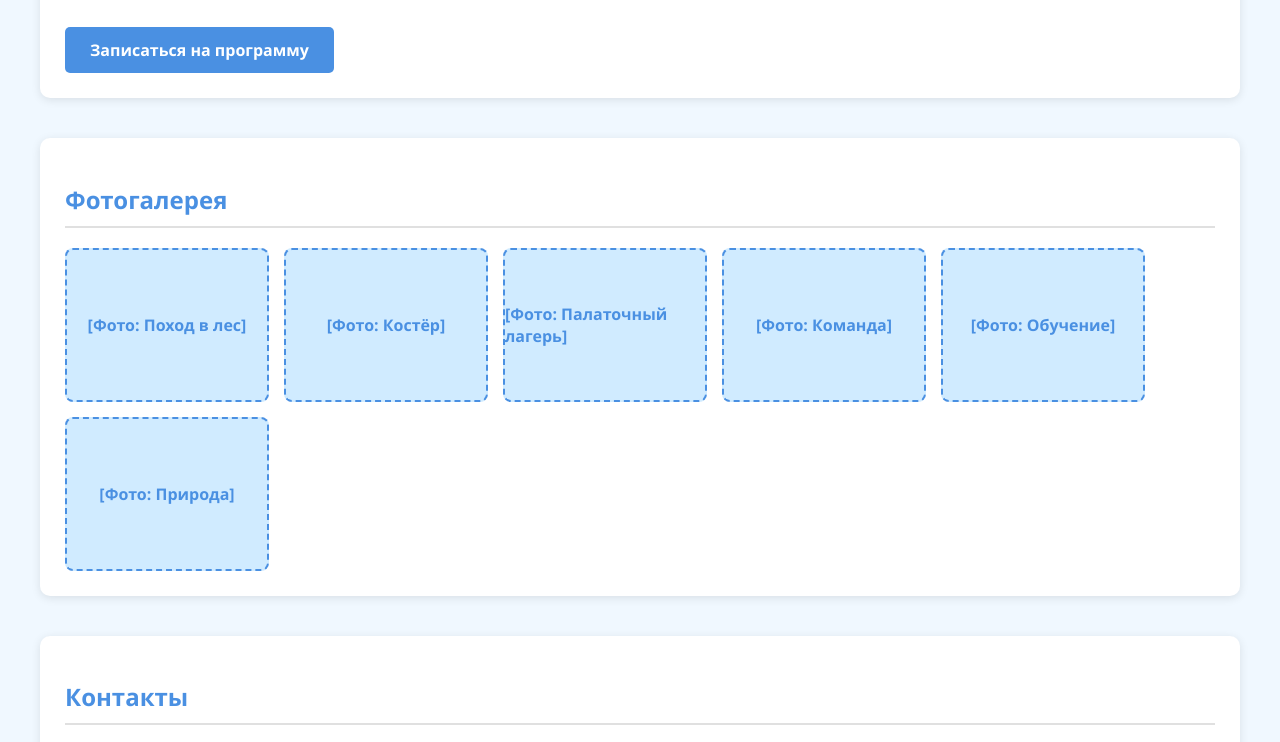
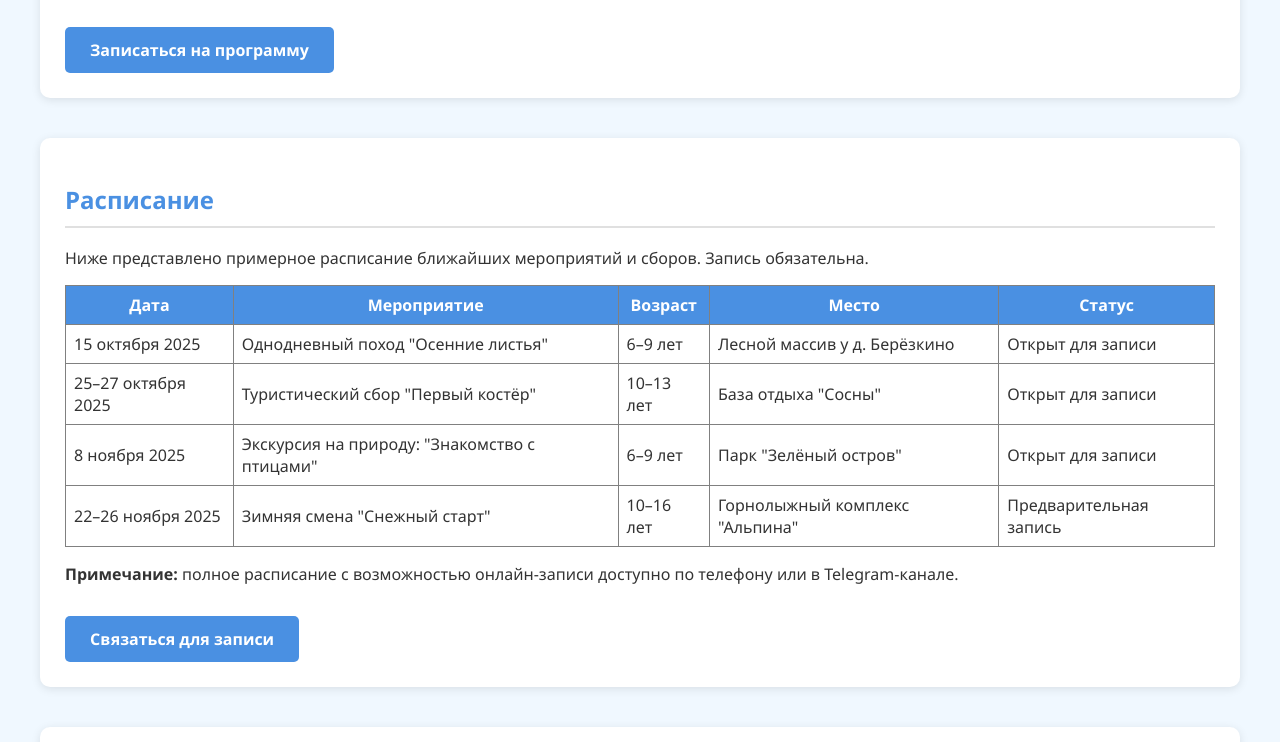
Before and after one commit to old-man-glitch/krokus, a plain HTML site: page index.html in a window 1280 px wide. Shown: the part 840-1582 px from the top of the page. Drawn offline with Linux system fonts and the light colour scheme.

Commit message:
index.html

```diff
--- a/index.html
+++ b/index.html
@@ -104,6 +104,7 @@
     <nav>
         <a href="#about">О нас</a>
         <a href="#programs">Программы</a>
+        <a href="#schedule">Расписание</a>
         <a href="#gallery">Фотогалерея</a>
         <a href="#contact">Контакты</a>
     </nav>
@@ -124,6 +125,56 @@
             <p><strong>Летние и зимние смены:</strong> тематические лагеря с полным обеспечением и медицинским сопровождением.</p>
             <a href="#contact" class="cta-button">Записаться на программу</a>
         </section>
+
+        <section id="schedule">
+    <h2>Расписание</h2>
+    <p>Ниже представлено примерное расписание ближайших мероприятий и сборов. Запись обязательна.</p>
+
+    <table border="1" cellpadding="8" cellspacing="0" style="width: 100%; border-collapse: collapse; margin-top: 15px;">
+        <thead>
+            <tr style="background-color: #4a90e2; color: white;">
+                <th>Дата</th>
+                <th>Мероприятие</th>
+                <th>Возраст</th>
+                <th>Место</th>
+                <th>Статус</th>
+            </tr>
+        </thead>
+        <tbody>
+            <tr>
+                <td>15 октября 2025</td>
+                <td>Однодневный поход "Осенние листья"</td>
+                <td>6–9 лет</td>
+                <td>Лесной массив у д. Берёзкино</td>
+                <td>Открыт для записи</td>
+            </tr>
+            <tr>
+                <td>25–27 октября 2025</td>
+                <td>Туристический сбор "Первый костёр"</td>
+                <td>10–13 лет</td>
+                <td>База отдыха "Сосны"</td>
+                <td>Открыт для записи</td>
+            </tr>
+            <tr>
+                <td>8 ноября 2025</td>
+                <td>Экскурсия на природу: "Знакомство с птицами"</td>
+                <td>6–9 лет</td>
+                <td>Парк "Зелёный остров"</td>
+                <td>Открыт для записи</td>
+            </tr>
+            <tr>
+                <td>22–26 ноября 2025</td>
+                <td>Зимняя смена "Снежный старт"</td>
+                <td>10–16 лет</td>
+                <td>Горнолыжный комплекс "Альпина"</td>
+                <td>Предварительная запись</td>
+            </tr>
+        </tbody>
+    </table>
+
+    <p><strong>Примечание:</strong> полное расписание с возможностью онлайн-записи доступно по телефону или в Telegram-канале.</p>
+    <a href="#contact" class="cta-button">Связаться для записи</a>
+</section>
 
         <section id="gallery">
             <h2>Фотогалерея</h2>
```
